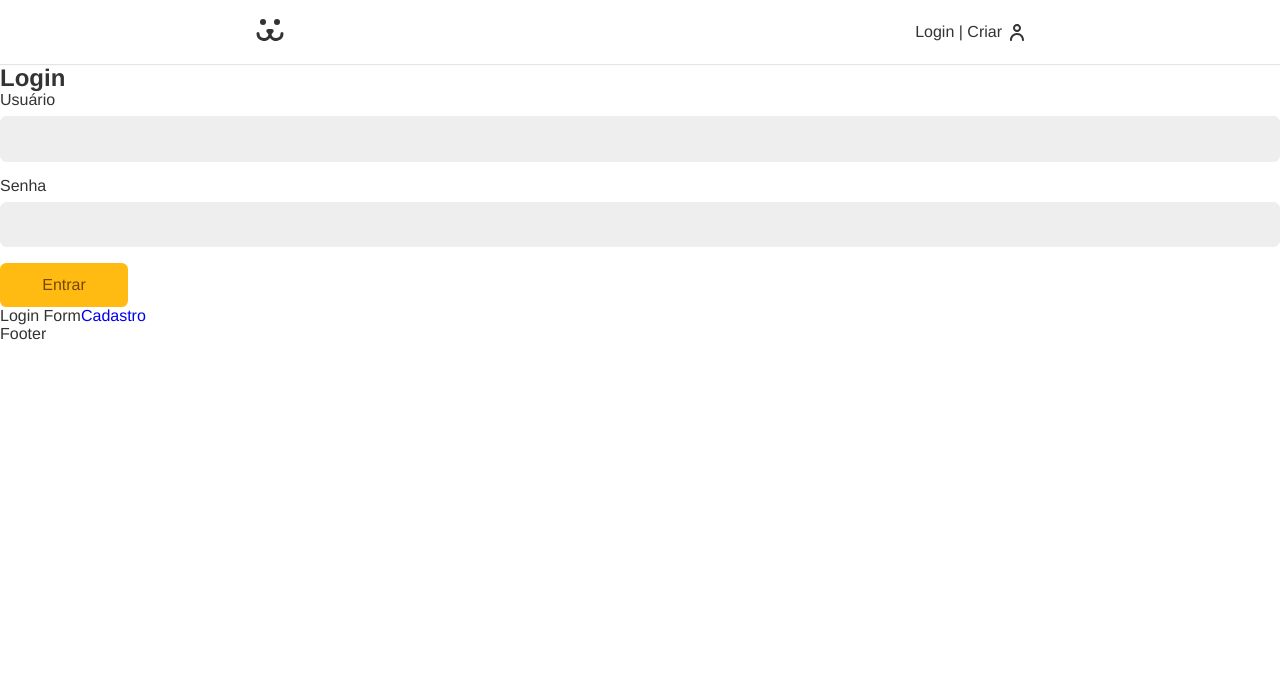
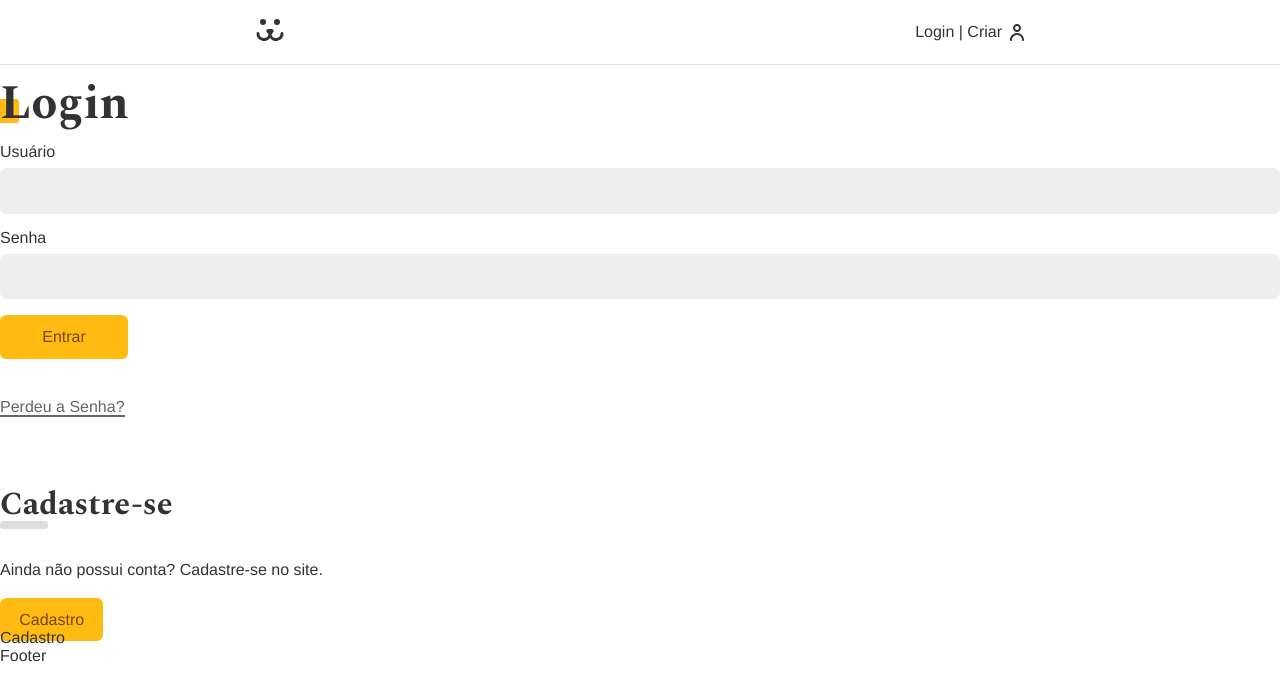
Before and after one commit to brpadilha/dog-social-network, a React (Create React App) app: page /login in a window 1280 px wide. Shown: the top 700 px of the page. Built offline with nearby package versions, Linux system fonts and the light colour scheme.

Commit message:
Termina de estilizar o loginForm

```diff
--- a/src/App.css
+++ b/src/App.css
@@ -1,3 +1,5 @@
+@import url('https://fonts.googleapis.com/css2?family=Spectral:wght@700&display=swap');
+
 * {
   box-sizing: border-box;
 }
@@ -36,6 +38,7 @@
 
 a {
   text-decoration: none;
+  color: #333;
 }
 
 .container {
@@ -43,3 +46,39 @@
   padding: 0 1rem;
   margin: 0 auto;
 }
+
+.title {
+  font-family: var(--type-second);
+  line-height: 1;
+  font-size: 3rem;
+  margin: 1rem 0;
+  position: relative;
+  z-index: 1;
+}
+
+
+.title::after{
+  content: "";
+  display: block;
+  width: 1.5rem;
+  height: 1.5rem;
+  background-color: #fb1;
+  position: absolute;
+  bottom: 5px;
+  left: -5px;
+  border-radius: 0.2rem;
+  z-index: -1;
+}
+
+.animeLeft {
+  opacity: 0;
+  transform: translateX(-20px);
+  animation: animeLeft .3s forwards;
+}
+
+@keyframes animeLeft{
+  to{
+    opacity: 1;
+    transform: initial;
+  }
+}
--- /dev/null
+++ b/src/Components/Helper/Error.js
@@ -0,0 +1,8 @@
+import React from "react";
+
+function Error({ error }) {
+  if (!error) return null;
+  return <p style={{ color: "#f31", margin: "1rem 0" }}>{error}</p>;
+}
+
+export default Error;
--- a/src/Components/Login/LoginForm.js
+++ b/src/Components/Login/LoginForm.js
@@ -4,6 +4,9 @@
 import { UserContext } from "../../Hooks/UserContext";
 import { Button } from "../Forms/Button";
 import { Input } from "../Forms/Input";
+import Error from "../Helper/Error";
+import styles from "./LoginForm.module.css";
+import styleButton from "../Forms/Button.module.css";
 
 export const LoginForm = () => {
   const username = useForm();
@@ -19,9 +22,9 @@
   }
 
   return (
-    <section>
-      <h1>Login</h1>
-      <form onSubmit={handleSubmit}>
+    <section className="animeLeft">
+      <h1 className="title">Login</h1>
+      <form className={styles.form} onSubmit={handleSubmit}>
         <Input label="Usuário" type="text" name="username" {...username} />
         <Input label="Senha" type="password" name="password" {...password} />
         {loading ? (
@@ -29,9 +32,18 @@
         ) : (
           <Button type="submit">Entrar</Button>
         )}
-        {error && <p>{error}</p>}
+        <Error error={error} />
       </form>
-      Login Form
+      <Link className={styles.perdeu} to="/login/perdeu">
+        Perdeu a Senha?
+      </Link>
+      <div className={styles.cadastro}>
+        <h2 className={styles.subtitle}>Cadastre-se</h2>
+        <p>Ainda não possui conta? Cadastre-se no site.</p>
+        <Link className={styleButton.button} to="/login/criar">
+          Cadastro
+        </Link>
+      </div>
       <Link to="/login/criar">Cadastro</Link>
     </section>
   );
--- /dev/null
+++ b/src/Components/Login/LoginForm.module.css
@@ -0,0 +1,42 @@
+.form{
+  margin-bottom: 2rem;
+}
+
+.perdeu{
+ display: inline-block;
+ color: #666;
+ padding: 0.5rem 0;
+ line-height: 1;
+}
+
+.perdeu::after{
+  content: '';
+  height: 2px;
+  width: 100%;
+  background: currentColor;
+  display: block;
+}
+
+.cadastro{
+  margin-top: 4rem;
+}
+
+.cadastro p {
+  margin-top: 2rem;
+  margin-bottom: 2rem;
+}
+
+.subtitle{
+  font-family: var(--type-second);
+  line-height: 1;
+  font-size: 2rem;
+}
+
+.subtitle::after{
+  content: '';
+  display: block;
+  background: #ddd;
+  height: 0.5rem;
+  width: 3rem;
+  border-radius: 0.2rem;
+}
```
Also changed, not shown: 2 other files (tests, documents, lock files or other folders).
